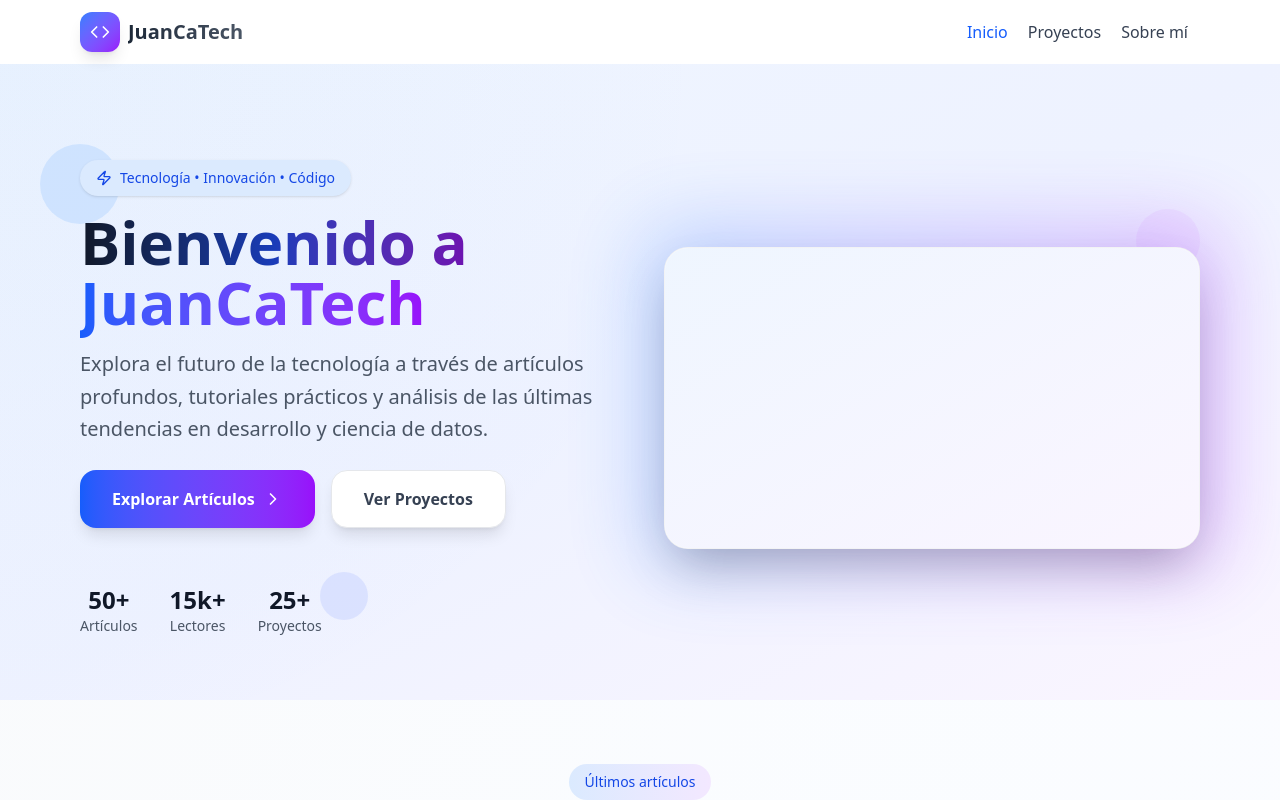
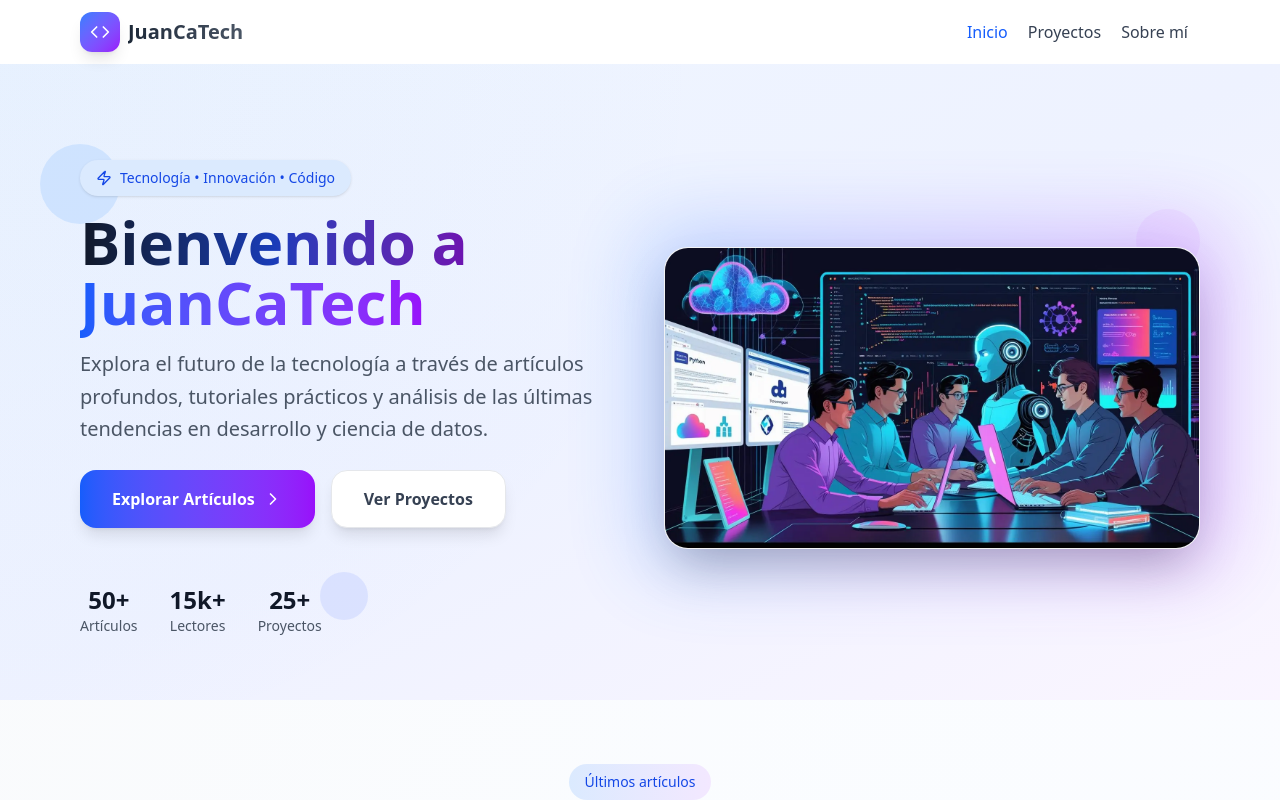
Before and after one commit to Juan17Informatico/blog-dev-notes, a React (Vite) app: page / in a window 1280 px wide. Shown: the top 800 px of the page. Built offline with nearby package versions, Linux system fonts and the light colour scheme.

Commit message:
feature: Add image banner

```diff
--- a/src/components/Banner.jsx
+++ b/src/components/Banner.jsx
@@ -96,29 +96,11 @@ export const Banner = () => {
                             <div className="absolute -inset-4 bg-gradient-to-r from-blue-500 to-purple-600 rounded-3xl blur-2xl opacity-30 group-hover:opacity-50 transition-opacity duration-500" />
                             <div className="relative bg-white rounded-3xl shadow-2xl overflow-hidden border border-gray-200/50">
                                 <div className="aspect-video bg-gradient-to-br from-blue-50 to-purple-50 flex items-center justify-center">
-                                    <div className="grid grid-cols-3 gap-4 p-8">
-                                        <div className="h-20 bg-blue-200 rounded-xl animate-pulse" />
-                                        <div
-                                            className="h-20 bg-purple-200 rounded-xl animate-pulse"
-                                            style={{ animationDelay: "0.5s" }}
-                                        />
-                                        <div
-                                            className="h-20 bg-indigo-200 rounded-xl animate-pulse"
-                                            style={{ animationDelay: "1s" }}
-                                        />
-                                        <div
-                                            className="h-20 bg-pink-200 rounded-xl animate-pulse"
-                                            style={{ animationDelay: "1.5s" }}
-                                        />
-                                        <div
-                                            className="h-20 bg-cyan-200 rounded-xl animate-pulse"
-                                            style={{ animationDelay: "2s" }}
-                                        />
-                                        <div
-                                            className="h-20 bg-emerald-200 rounded-xl animate-pulse"
-                                            style={{ animationDelay: "2.5s" }}
-                                        />
-                                    </div>
+                                    <img
+                                        src="/img/banner.webp"
+                                        alt="Portada"
+                                        className="w-full h-full object-cover aspect-video"
+                                    />
                                 </div>
                             </div>
                         </div>
```
